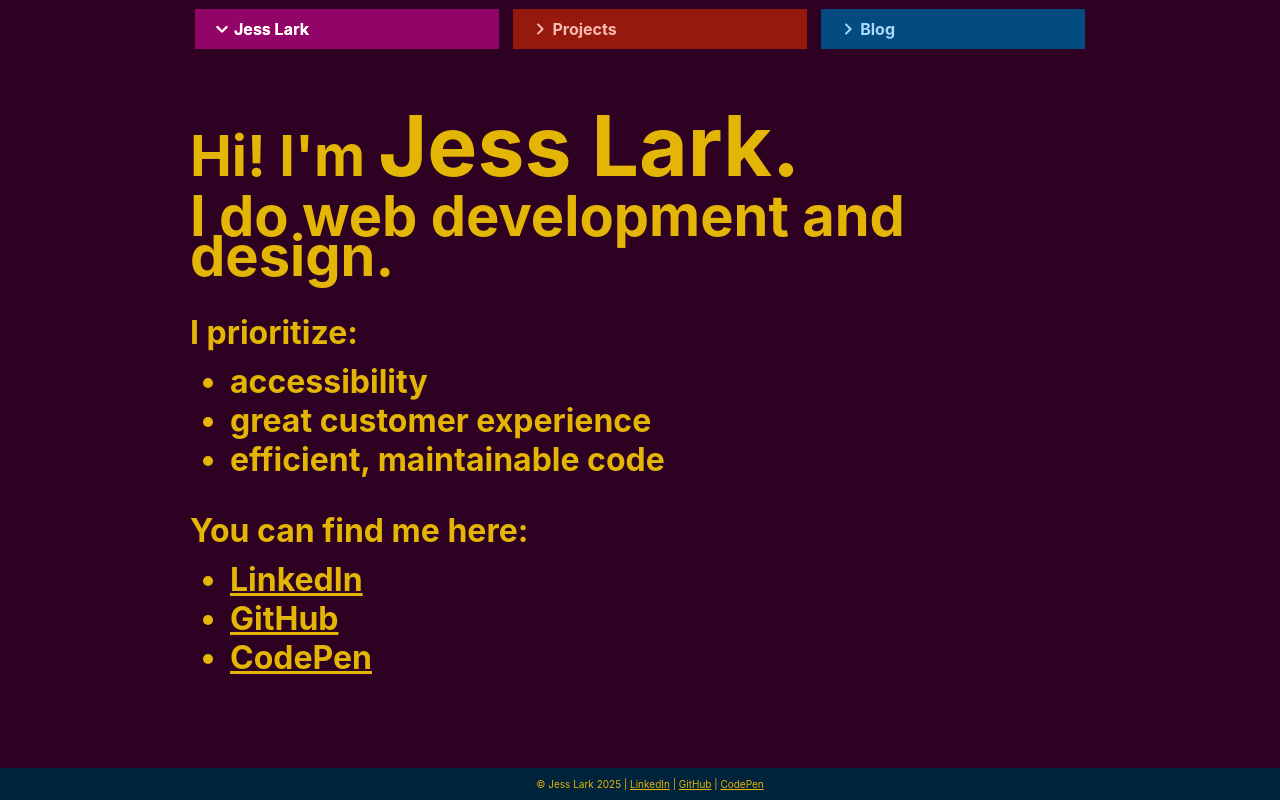
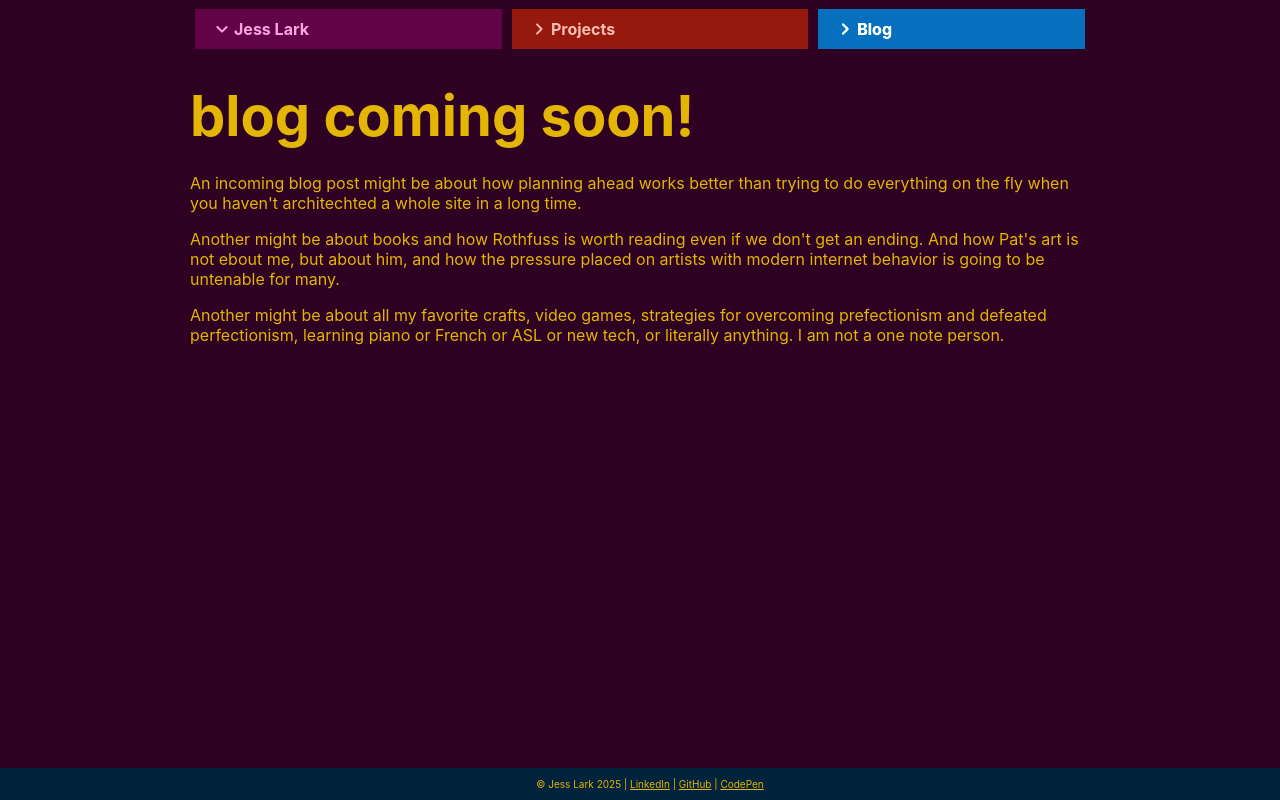
Before and after one commit to jesslark/cra-jesslark, a React (Create React App) app: page /blog in a window 1280 px wide. Built offline with nearby package versions, Linux system fonts and the light colour scheme.

Commit message:
add routing, update readme

```diff
--- a/package.json
+++ b/package.json
@@ -10,6 +10,7 @@
     "cra-template": "1.2.0",
     "react": "^19.0.0",
     "react-dom": "^19.0.0",
+    "react-router": "^7.1.1",
     "react-scripts": "5.0.1"
   },
   "scripts": {
--- /dev/null
+++ b/src/About.js
@@ -0,0 +1,32 @@
+export default function About() {
+  return (
+    <div className="content">
+      <h1>
+        Hi! I'm <span className="name">Jess Lark.</span> <br />I do web
+        development and design.
+      </h1>
+      <h3>
+        I prioritize:
+        <ul>
+          <li>accessibility</li>
+          <li>great customer experience</li>
+          <li>efficient, maintainable code</li>
+        </ul>
+      </h3>
+      <h3>
+        You can find me here:
+        <ul>
+          <li>
+            <a href="https://www.linkedin.com/in/jesslark">LinkedIn</a>
+          </li>
+          <li>
+            <a href="https://github.com/jesslark">GitHub</a>
+          </li>
+          <li>
+            <a href="https://codepen.io/jesslark/pens/">CodePen</a>
+          </li>
+        </ul>
+      </h3>
+    </div>
+  )
+}
--- a/src/App.js
+++ b/src/App.js
@@ -1,12 +1,17 @@
 import { useState } from "react"
+import { Route, Routes } from "react-router"
+import { NavLink } from "react-router"
+
+import About from "./About"
+import Blog from "./Blog"
+import Projects from "./Projects"
+import "./App.css"
 
 import BedtimeRoundedIcon from "@mui/icons-material/BedtimeRounded" // dark theme
 import Brightness7RoundedIcon from "@mui/icons-material/Brightness7Rounded" // light theme
 import ClearRoundedIcon from "@mui/icons-material/ClearRounded" // no stylesheet
 import KeyboardArrowRightRoundedIcon from "@mui/icons-material/KeyboardArrowRightRounded"
 import KeyboardArrowDownRoundedIcon from "@mui/icons-material/KeyboardArrowDownRounded"
-
-import "./App.css"
 
 function App() {
   const [theme, setTheme] = useState("app dark")
@@ -44,6 +49,47 @@ function App() {
         toggle theme
       </a> */}
       <header>
+        <NavLink
+          className="nav"
+          to="/"
+          onClick={() => handleNavClick("main")}
+          end
+        >
+          {page === "main" ? (
+            <KeyboardArrowDownRoundedIcon className="icon" />
+          ) : (
+            <KeyboardArrowRightRoundedIcon className="icon" />
+          )}{" "}
+          Jess Lark
+        </NavLink>
+        <NavLink
+          className="nav"
+          to="/projects"
+          onClick={() => handleNavClick("projects")}
+          end
+        >
+          {page === "projects" ? (
+            <KeyboardArrowDownRoundedIcon className="icon" />
+          ) : (
+            <KeyboardArrowRightRoundedIcon className="icon" />
+          )}{" "}
+          Projects
+        </NavLink>
+        <NavLink
+          className="nav"
+          to="/blog"
+          onClick={() => handleNavClick("blog")}
+          end
+        >
+          {page === "blog" ? (
+            <KeyboardArrowDownRoundedIcon className="icon" />
+          ) : (
+            <KeyboardArrowRightRoundedIcon className="icon" />
+          )}{" "}
+          Blog
+        </NavLink>
+      </header>
+      {/* <header>
         <a
           onClick={() => handleNavClick("main")}
           className={`nav${page === "main" ? " active" : ""}`}
@@ -79,62 +125,12 @@ function App() {
           )}
           Blog
         </a>
-      </header>
-      {page === "main" ? (
-        <div className="content">
-          <h1>
-            Hi! I'm <span className="name">Jess Lark.</span> <br />I do web
-            development and design.
-          </h1>
-          <h3>
-            I prioritize:
-            <ul>
-              <li>accessibility</li>
-              <li>great customer experience</li>
-              <li>efficient, maintainable code</li>
-            </ul>
-          </h3>
-          <h3>
-            You can find me here:
-            <ul>
-              <li>
-                <a href="https://www.linkedin.com/in/jesslark">LinkedIn</a>
-              </li>
-              <li>
-                <a href="https://github.com/jesslark">GitHub</a>
-              </li>
-              <li>
-                <a href="https://codepen.io/jesslark/pens/">CodePen</a>
-              </li>
-            </ul>
-          </h3>
-        </div>
-      ) : page === "projects" ? (
-        <div className="content">
-          <h1>projects incoming!</h1>
-        </div>
-      ) : (
-        <div className="content">
-          <h1>blog coming soon!</h1>
-          <p>
-            An incoming blog post might be about how planning ahead works better
-            than trying to do everything on the fly when you haven't
-            architechted a whole site in a long time.
-          </p>
-          <p>
-            Another might be about books and how Rothfuss is worth reading even
-            if we don't get an ending. And how Pat's art is not ebout me, but
-            about him, and how the pressure placed on artists with modern
-            internet behavior is going to be untenable for many.
-          </p>
-          <p>
-            Another might be about all my favorite crafts, video games,
-            strategies for overcoming prefectionism and defeated perfectionism,
-            learning piano or French or ASL or new tech, or literally anything.
-            I am not a one note person.
-          </p>
-        </div>
-      )}
+      </header> */}
+      <Routes>
+        <Route index element={<About />} />
+        <Route path="projects" element={<Projects />} />
+        <Route path="blog" element={<Blog />} />
+      </Routes>
       <footer>
         <div className="footer-content">
           © Jess Lark 2025 |{" "}
--- /dev/null
+++ b/src/Blog.js
@@ -0,0 +1,24 @@
+export default function Blog() {
+  return (
+    <div className="content">
+      <h1>blog coming soon!</h1>
+      <p>
+        An incoming blog post might be about how planning ahead works better
+        than trying to do everything on the fly when you haven't architechted a
+        whole site in a long time.
+      </p>
+      <p>
+        Another might be about books and how Rothfuss is worth reading even if
+        we don't get an ending. And how Pat's art is not ebout me, but about
+        him, and how the pressure placed on artists with modern internet
+        behavior is going to be untenable for many.
+      </p>
+      <p>
+        Another might be about all my favorite crafts, video games, strategies
+        for overcoming prefectionism and defeated perfectionism, learning piano
+        or French or ASL or new tech, or literally anything. I am not a one note
+        person.
+      </p>
+    </div>
+  )
+}
--- /dev/null
+++ b/src/Projects.js
@@ -0,0 +1,7 @@
+export default function Projects() {
+  return (
+    <div className="content">
+      <h1>projects incoming!</h1>
+    </div>
+  )
+}
--- a/src/index.js
+++ b/src/index.js
@@ -1,5 +1,7 @@
 import React from 'react';
 import ReactDOM from 'react-dom/client';
+import { BrowserRouter } from "react-router"
+
 import './index.css';
 import App from './App';
 // import reportWebVitals from './reportWebVitals';
@@ -7,9 +9,11 @@ import App from './App';
 const root = ReactDOM.createRoot(document.getElementById('root'));
 root.render(
   <React.StrictMode>
-    <App />
+    <BrowserRouter>
+      <App />
+    </BrowserRouter>
   </React.StrictMode>
-);
+)
 
 // // If you want to start measuring performance in your app, pass a function
 // // to log results (for example: reportWebVitals(console.log))
```
Also changed, not shown: 2 other files (tests, documents, lock files or other folders).
